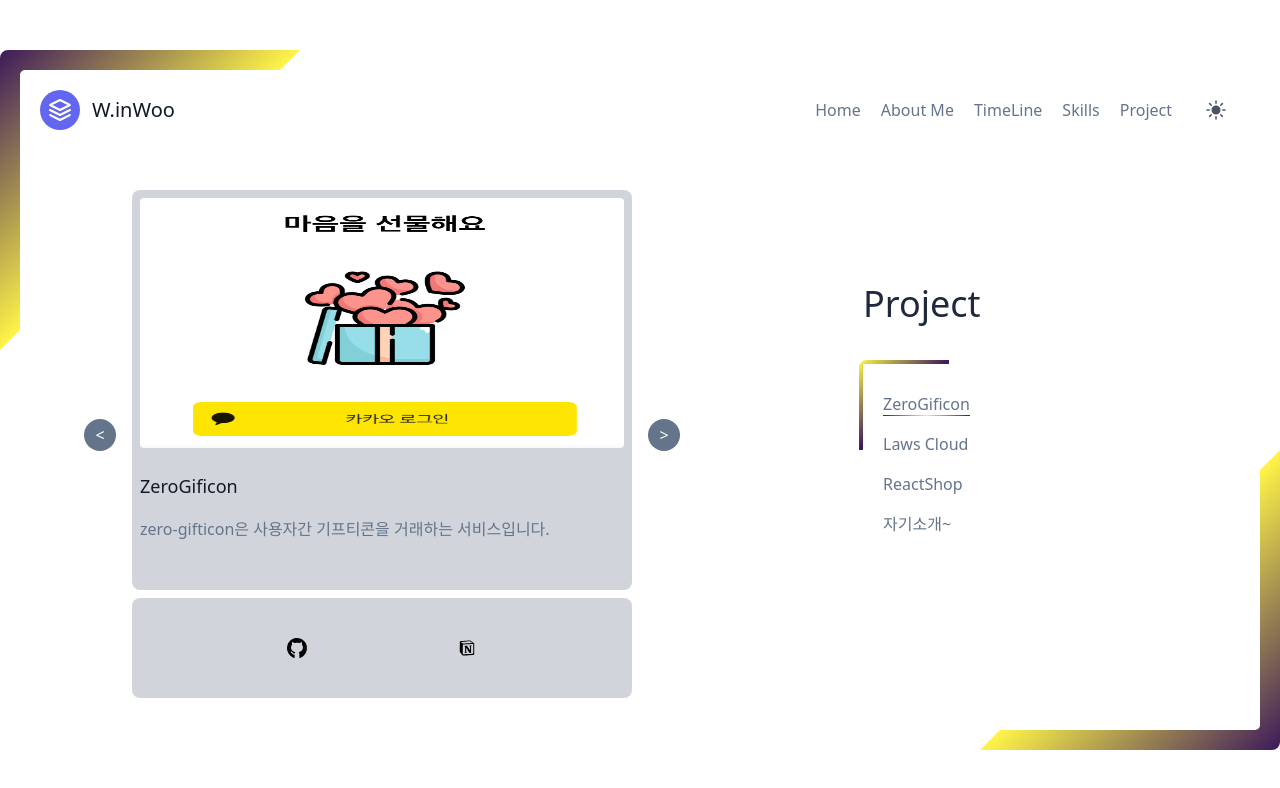
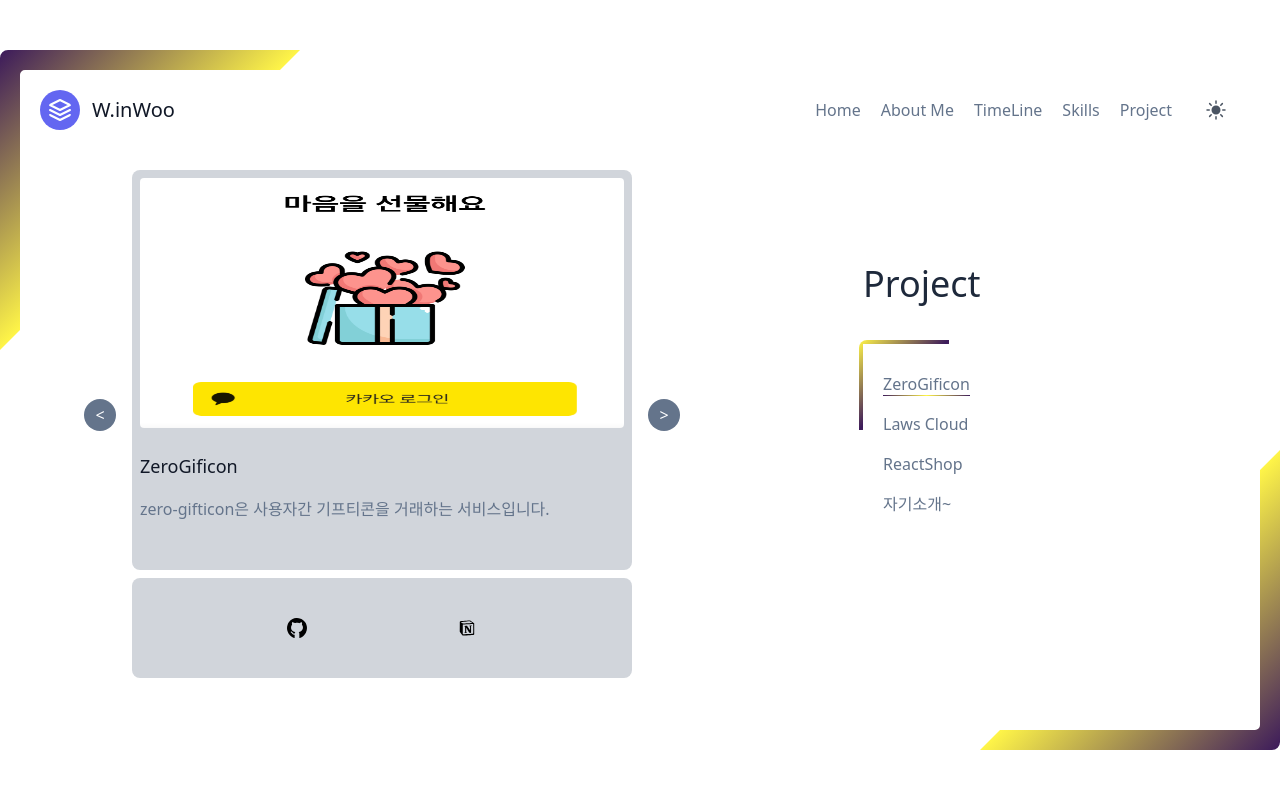
Before and after one commit to wooinwoo/AboutMePage, a Next.js app: page /project in a window 1280 px wide. Shown: the top 788 px of the page. Built offline with nearby package versions, Linux system fonts and the light colour scheme; grey boxes are pictures that could not be loaded.

Commit message:
fix: margin 변경

```diff
--- a/components/layout.js
+++ b/components/layout.js
@@ -44,7 +44,7 @@ export default function Layout({ children, page }) {
           </svg>
         </div>
         <Header />
-        <div className="mt-10">{children}</div>
+        <div className="mt-5">{children}</div>
         <div className="absolute bottom-0 right-0 rotate-180 -z-50">
           <svg
             width="300"
--- a/tailwind.config.js
+++ b/tailwind.config.js
@@ -17,8 +17,8 @@ module.exports = {
           color2: "#317773",
         },
         timeline: {
-          color1: "green",
-          color2: "gray",
+          color1: "#99F443",
+          color2: "#EC449B",
         },
         skills: {
           color1: "green",
```
